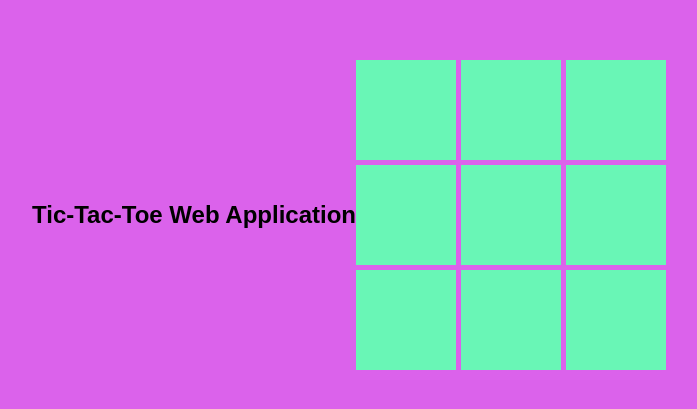
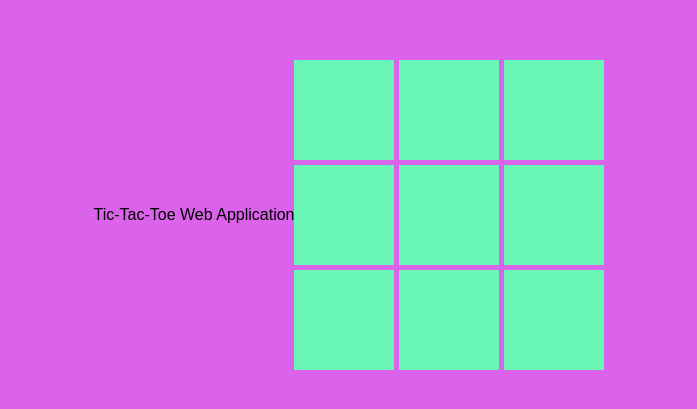
Before and after one commit to Abdulla183/PRODIGY_WD_02-3, a plain HTML site: page index.html in a window 1280 px wide. Shown: the part 185-594 px from the top of the page, without its empty margins (291-988 px from the left). Drawn offline with Linux system fonts and the light colour scheme.

Commit message:
Update index.html

```diff
--- a/index.html
+++ b/index.html
@@ -46,7 +46,7 @@
 </head>
 <body>
 
-    <h2>Tic-Tac-Toe Web Application</h2>
+    <h1></h1>Tic-Tac-Toe Web Application</h1>
 
     <div id="board"></div>
     <div id="result"></div>
```
